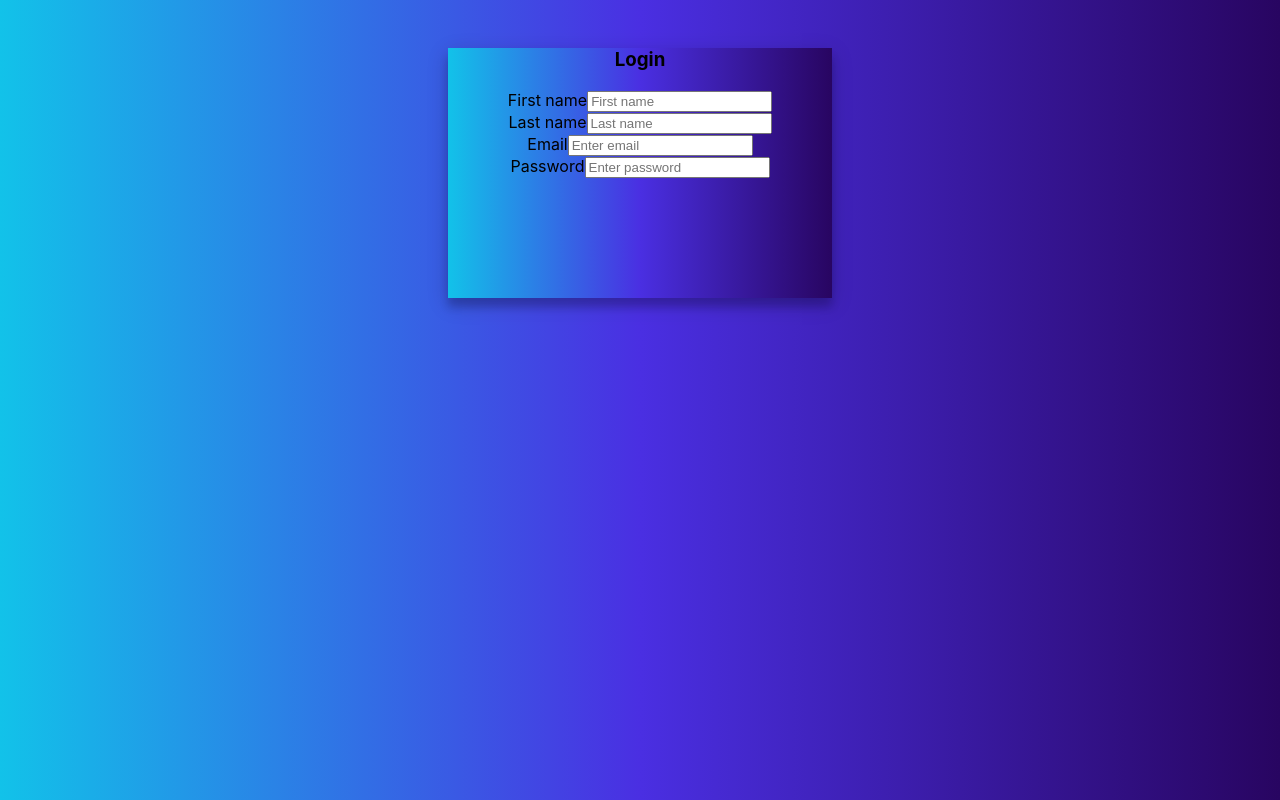
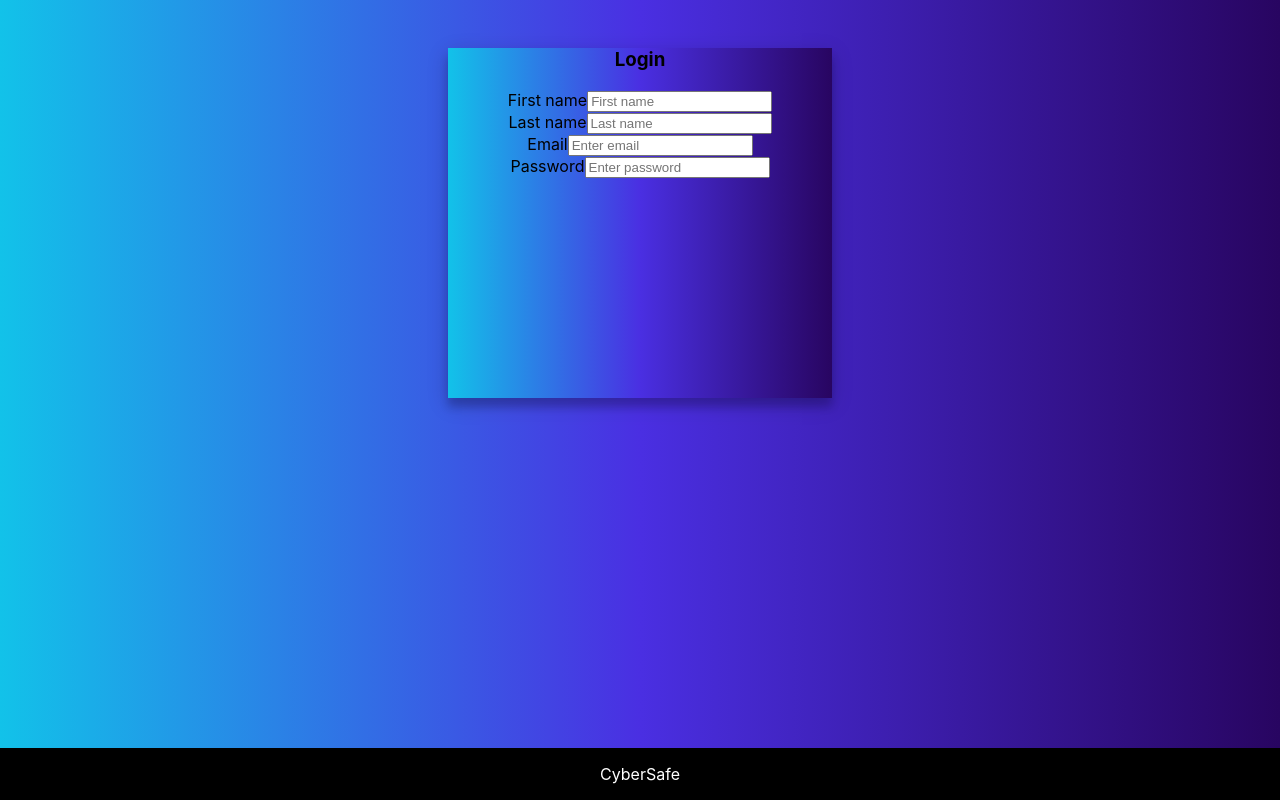
Before and after one commit to Myra-R/CyberSafe, a React (Create React App) app in the folder client/: page / in a window 1280 px wide. Built offline with nearby package versions, Linux system fonts and the light colour scheme.

Commit message:
css css css

```diff
--- a/client/public/index.html
+++ b/client/public/index.html
@@ -14,6 +14,9 @@
       user's mobile device or desktop. See https://developers.google.com/web/fundamentals/web-app-manifest/
     -->
     <link rel="manifest" href="%PUBLIC_URL%/manifest.json" />
+
+    <link rel="preconnect" href="https://fonts.gstatic.com">
+<link href="https://fonts.googleapis.com/css2?family=Roboto+Slab:wght@300&display=swap" rel="stylesheet">
     <!--
       Notice the use of %PUBLIC_URL% in the tags above.
       It will be replaced with the URL of the `public` folder during the build.
@@ -39,4 +42,11 @@
       To create a production bundle, use `npm run build` or `yarn build`.
     -->
   </body>
+
+  <footer>
+
+    <div class="footer">
+      <p>CyberSafe</p>
+    </div>
+    </footer>
 </html>
--- a/client/src/components/login/login.css
+++ b/client/src/components/login/login.css
@@ -6,7 +6,7 @@ form{
   text-align: center;
   background: linear-gradient(to right, #12c2e9, #4a2fe2, #280561);
   width: 550px;
-  height: 250px;
+  height: 350px;
   box-shadow: 0 9px 8px 0 rgba(10, 2, 39, 0.2), 0 6px 20px 0 rgba(0, 0, 0, 0.19);
   text-align: center;
   position: relative;
--- a/client/src/components/profile/index.js
+++ b/client/src/components/profile/index.js
@@ -37,5 +37,8 @@ import './profile.css';
 
             </form>
         );
-    }
+
+
+}
+
 export default Profile;
--- a/client/src/components/profile/profile.css
+++ b/client/src/components/profile/profile.css
@@ -65,7 +65,8 @@
 
 #form-question{
     width: auto;
-    margin-top: 20px; margin-bottom: 20px;
+    margin-top: 20px; margin-bottom: 100px;
+    padding-bottom: 50px;
     height: 100px;
     position: relative;
     animation-name: example;
@@ -74,3 +75,13 @@
     animation-fill-mode: forwards;
     z-index: 1;
 }
+
+.footer {
+    position: fixed;
+    left: 0;
+    bottom: 0;
+    width: 100%;
+    background-color: black;
+    color: white;
+    text-align: center;
+  }
--- a/client/src/index.css
+++ b/client/src/index.css
@@ -1,6 +1,6 @@
 body {
   margin: 0;
-  font-family: -apple-system, BlinkMacSystemFont, 'Segoe UI', 'Roboto', 'Oxygen',
+   font-family: -apple-system, BlinkMacSystemFont, 'Segoe UI', 'Roboto', 'Oxygen',
     'Ubuntu', 'Cantarell', 'Fira Sans', 'Droid Sans', 'Helvetica Neue',
     sans-serif;
   -webkit-font-smoothing: antialiased;
```
